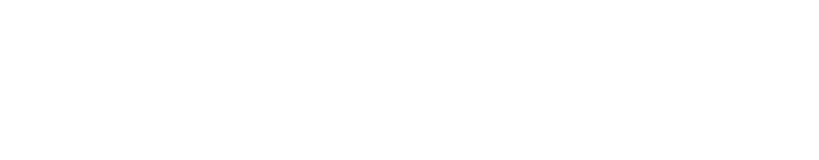
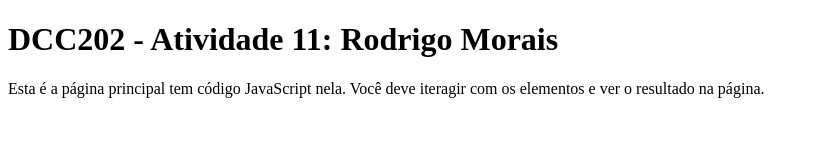
Before and after one commit to ufjf-dcc202/ufjf-dcc202-2023-3-a-atv11-rodrigo-mch, a plain HTML site: page index.html in a window 1280 px wide. Shown: the whole page, without its empty margins (0-819 px from the left). Drawn offline with Linux system fonts and the light colour scheme.

Commit message:
Alteralções na estrutura html em index.html

```diff
--- a/index.html
+++ b/index.html
@@ -1,11 +1,14 @@
 <!DOCTYPE html>
-<html lang="en">
+<html lang="pt">
 <head>
     <meta charset="UTF-8">
     <meta name="viewport" content="width=device-width, initial-scale=1.0">
-    <title>Document</title>
+    <title>DCC202 - Atividade 11: Rodrigo Morais</title>
 </head>
 <body>
-
+    <main>
+        <h1>DCC202 - Atividade 11: Rodrigo Morais</h1>
+        <p>Esta é a página principal tem código JavaScript nela. Você deve iteragir com os elementos e ver o resultado na página.</p>
+    </main>
 </body>
 </html>
```
